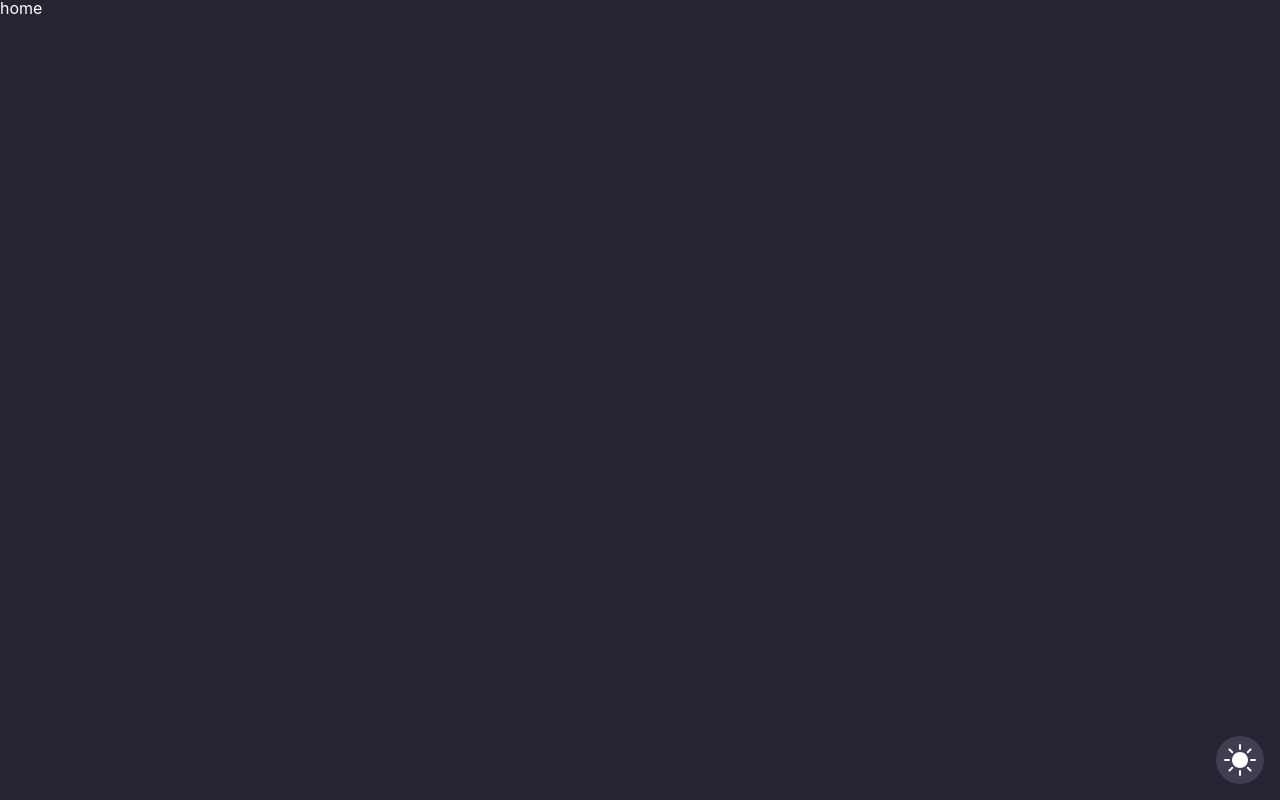
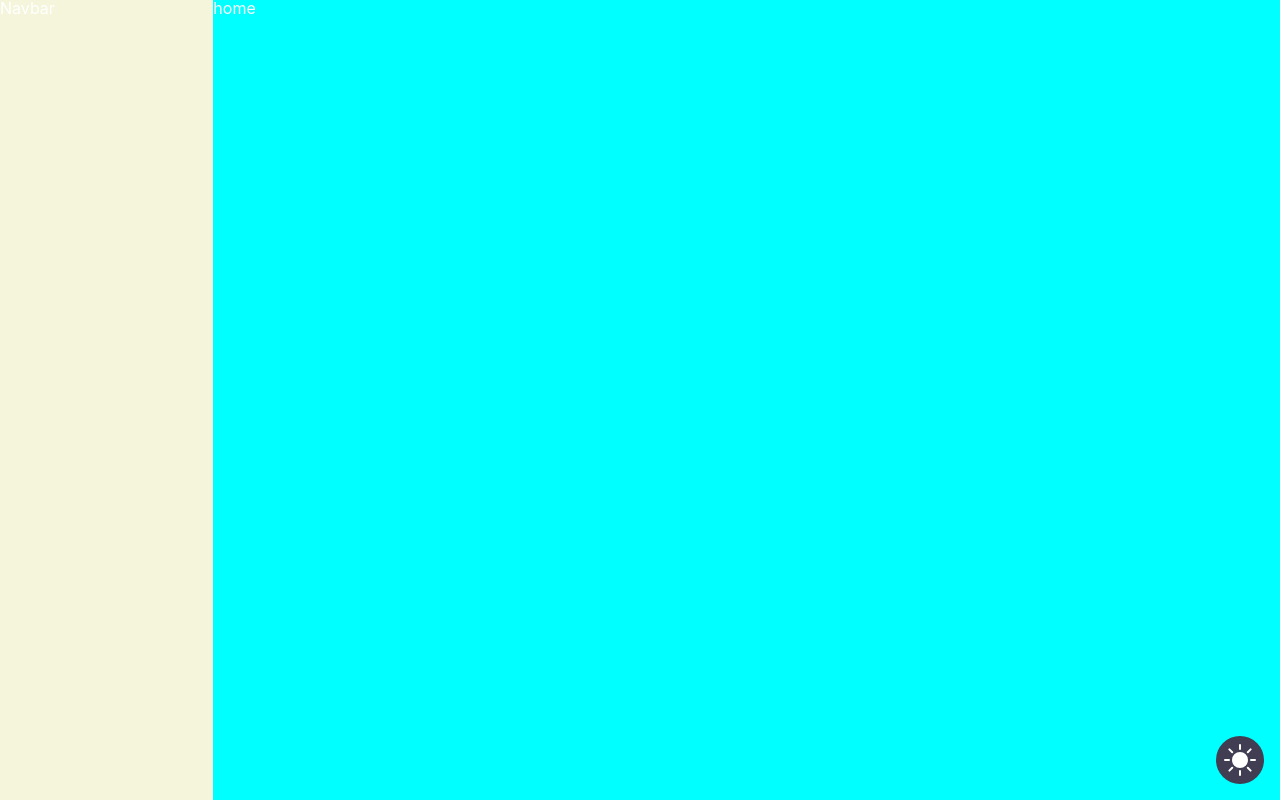
Before and after one commit to Adult96/Jaranghalam-Front, a React (Create React App) app: page / in a window 1280 px wide. Built offline with nearby package versions, Linux system fonts and the light colour scheme.

Commit message:
feat: 홈페이지 마크업

```diff
--- a/src/App.jsx
+++ b/src/App.jsx
@@ -5,6 +5,7 @@ import GlobalStyle from './styles/globalStyle';
 import styled, { ThemeProvider } from 'styled-components';
 import { darkTheme, lightTheme } from './styles/theme';
 import ThemeMode from './components/ThemeMode';
+import Navbar from './components/Navbar';
 
 function App() {
   const [darkMode, setDarkMode] = useState(true);
@@ -13,9 +14,24 @@ function App() {
     <ThemeProvider theme={theme}>
       <GlobalStyle />
       <ThemeMode darkMode={darkMode} onDarkMode={setDarkMode} />
-      <Outlet />
+      <Wrapper>
+        <Navbar />
+        <Outlet />
+      </Wrapper>
     </ThemeProvider>
   );
 }
 
+const Wrapper = styled.div`
+  display: grid;
+  width: 100%;
+  height: 100%;
+  @media (max-width: 768px) {
+    grid-template-rows: 100px 1fr;
+  }
+  @media (min-width: 768px) {
+    grid-template-columns: 1fr 5fr;
+  }
+`;
+
 export default App;
--- /dev/null
+++ b/src/components/Navbar.jsx
@@ -0,0 +1,10 @@
+import React from 'react';
+import styled from 'styled-components';
+
+export default function Navbar() {
+  return <NavbarContainer>Navbar</NavbarContainer>;
+}
+
+const NavbarContainer = styled.nav`
+  background-color: beige;
+`;
--- a/src/pages/Home.jsx
+++ b/src/pages/Home.jsx
@@ -1,5 +1,12 @@
 import React from 'react';
+import styled from 'styled-components';
 
 export default function Home() {
-  return <div>home</div>;
+  return <HomeContainer>home</HomeContainer>;
 }
+
+const HomeContainer = styled.main`
+  width: 100%;
+  height: 100%;
+  background-color: aqua;
+`;
--- a/src/styles/globalStyle.js
+++ b/src/styles/globalStyle.js
@@ -75,6 +75,11 @@ code {
     monospace;
 }
 
+#root{
+  width: 100vw;
+  height: 100vh;
+}
+
 
 `;
 
```
